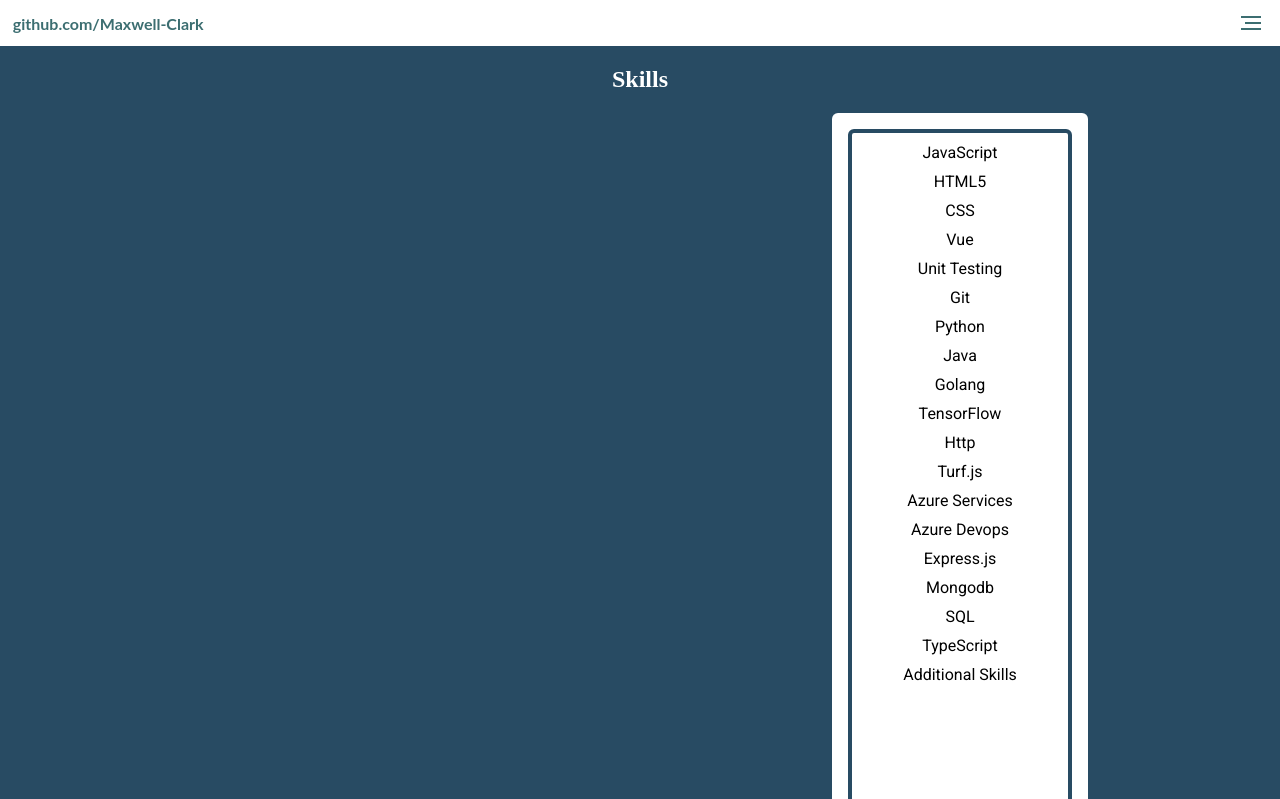
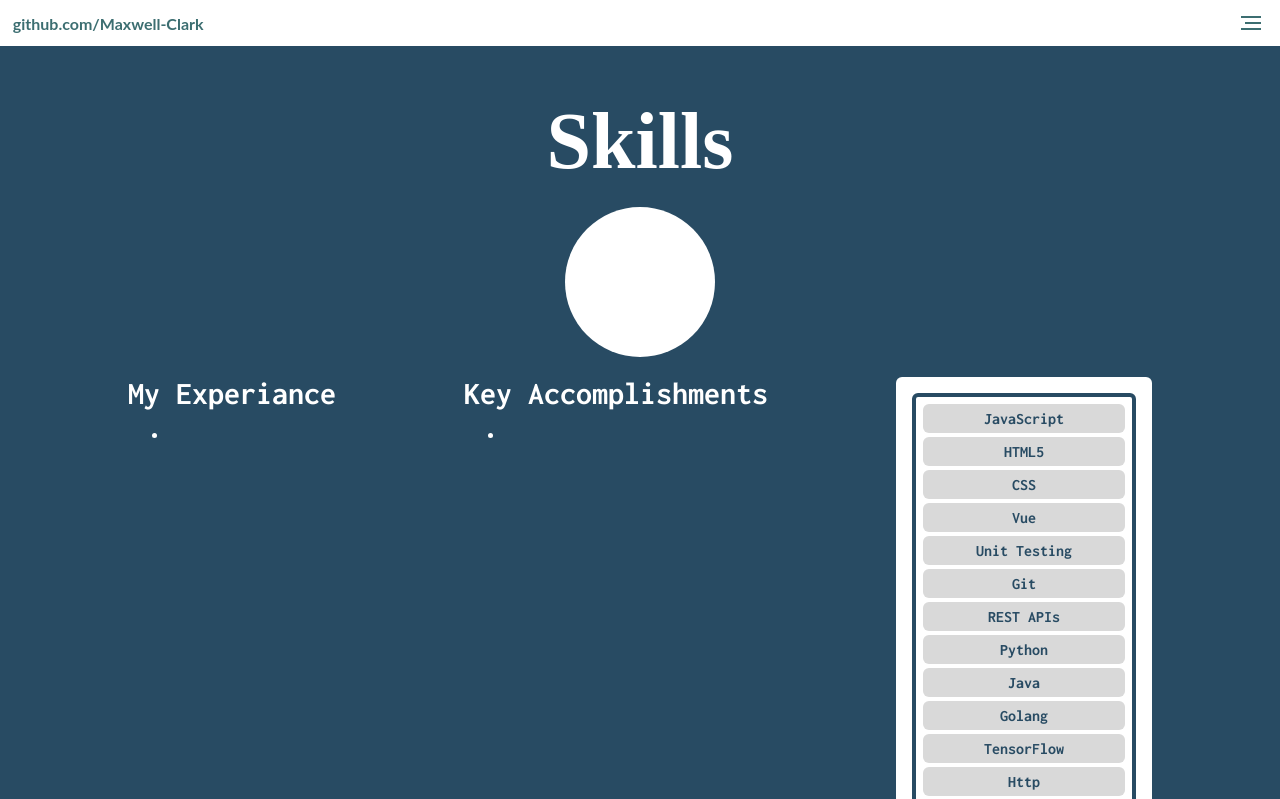
Before and after one commit to Maxwell-Clark/PortfolioWebsite, a Vue app: page /skills in a window 1280 px wide. Shown: the top 799 px of the page. Built offline with nearby package versions, Linux system fonts and the light colour scheme; a web font is replaced by a local one.

Commit message:
layed the groundwork for the skills page functionality

```diff
--- a/src/App.vue
+++ b/src/App.vue
@@ -20,7 +20,7 @@
           <router-link class="link" to="/skills">Skills</router-link>
         </li>
         <li>
-          <router-link class="link" to="/gallery">Gallery</router-link>
+          <router-link class="link" to="/gallery">About</router-link>
         </li>
         <li>
           <router-link class="link" to="/projects">Projects</router-link>
@@ -47,11 +47,12 @@
 </script>
 <style>
 @import url('https://fonts.googleapis.com/css2?family=DotGothic16&family=Libre+Barcode+39+Text&family=Source+Code+Pro:wght@200;400&display=swap');
-@import url('https://fonts.googleapis.com/css2?family=Roboto&display=swap');
+@import url('https://fonts.googleapis.com/css2?family=Roboto:wght@700&display=swap');
+@import url('https://fonts.googleapis.com/css2?family=Inconsolata:wght@700&display=swap');
+/* @import url('https://fonts.googleapis.com/css2?family=Roboto&display=swap'); */
 
 html {
   height: 100vh;
-  overflow: scroll;
   overflow-x: hidden;
 }
 
@@ -111,6 +112,7 @@
 ul.sidebar-panel-nav > li > a {
   color: #284B63;
   text-decoration: none;
+  font-family: 'Inconsolata', monospace;
   font-size: 1.5rem;
   display: block;
   padding-bottom: 0.5em;
--- a/src/store.js
+++ b/src/store.js
@@ -12,3 +12,70 @@
     store.isNavOpen = !store.isNavOpen;
   }
 };
+
+export const state = {
+  returnSkillInfo(skill) {
+    switch (skill) {
+      case 'JavaScript':
+        currentSkillInfo = JavaScriptInfo
+        break;
+      case 'HTML5':
+        currentSkillInfo = HTML5Info
+        break;
+      case 'CSS':
+        currentSkillInfo = CSSInfo
+        break;
+      case 'Vue':
+        currentSkillInfo = VueInfo
+        break;
+      case 'Unit Testing':
+        currentSkillInfo = UnitTestingInfo
+        break;
+      case 'Git':
+        currentSkillInfo = GitInfo
+        break;
+      case 'REST APIs':
+        currentSkillInfo = RESTAPISInfo
+        break;
+      case 'Python':
+        currentSkillInfo = PythonInfo
+        break;
+      case 'Java':
+        currentSkillInfo = JavaInfo
+        break;
+      case 'GoLang':
+        currentSkillInfo = GoLangInfo
+        break;
+      case 'TensorFlow':
+        currentSkillInfo = TensorFlowInfo
+        break;
+      case 'Http':
+        currentSkillInfo = HttpInfo
+        break;
+      case 'Turf.js':
+        currentSkillInfo = TurfInfo
+        break;
+      case 'Express.js':
+        currentSkillInfo = ExpressInfo
+        break;
+      case 'MongoDb':
+        currentSkillInfo = MongoDbInfo
+        break;
+      case 'SQL':
+        currentSkillInfo = SQLInfo
+        break;
+      case 'TypeScript':
+        currentSkillInfo = TypeScriptInfo
+        break;
+      case 'AdditionalSkills':
+        currentSkillInfo = AdditionalSkillsInfo
+        break;
+      case 'Azure Services':
+        currentSkillInfo = AzureServicesInfo
+        break;
+      case 'Azure Devops':
+        currentSkillInfo = AzureDevopsInfo
+        break;
+    }
+  }
+}
--- a/src/views/Home.vue
+++ b/src/views/Home.vue
@@ -53,8 +53,6 @@
 </script>
 //Video by Tom Fisk from Pexels
 <style scoped>
-/* @import url('https://fonts.googleapis.com/css2?family=DotGothic16&family=Libre+Barcode+39+Text&family=Source+Code+Pro:wght@200;400&display=swap');
-@import url('https://fonts.googleapis.com/css2?family=Roboto&display=swap'); */
 #name {
   font-size: 4.5em;
   font-family: 'Roboto', sans-serif;
--- a/src/views/Skills.vue
+++ b/src/views/Skills.vue
@@ -1,40 +1,56 @@
 <template>
     <div>
-        <!-- <SidePanel /> -->
         <h2>Skills</h2>
-        <!-- <p>I am fluent in html, javascript, and css</p>
-        <p>I have used Mongodb and Sql Data bases</p>
-        <p>I have used Expressjs</p>
-        <p>vuejs, google maps api, turfjs, rest apis, azure services, azure devops</p>
-        <p>git, typescript</p> -->
-
+        <div id="logo">
+            <img src="" alt="">
+        </div>
+        <div class="body">
+            <div>
+                <h3 class="list_headers">My Experiance</h3>
+                <ul>
+                    <li></li>
+                </ul>
+            </div>
+            <div>
+                <h3 class="list_headers">Key Accomplishments</h3>
+                <ul>
+                    <li></li>
+                </ul>
+            </div>
             <div class="scroll_menu">
                 <div class="menu">
                     <div class="skills">
-                    <label class="skill" v-for="skill in skills" :key="skill" for="">{{skill}}</label>
+                        <label class="skill" @click="showSkillInfo" v-for="skill in skills" :key="skill" for="">{{skill}}</label>
+                    </div>
                 </div>
             </div>
         </div>
     </div>
 </template>
 
-// <script>
-// import SidePanel from '@/components/SidePanel.vue'
+<script>
 
 export default {
     data() {
         return {
             skills: ['JavaScript ',
                 'HTML5', 'CSS', 'Vue', 'Unit Testing',
-            'Git', 'Python', 'Java', 'Golang', 'TensorFlow',
+                'Git', 'REST APIs', 'Python', 'Java', 'Golang', 'TensorFlow',
                 'Http', 'Turf.js', 'Azure Services', 'Azure Devops',
-            'Express.js', 'Mongodb', 'SQL', 'TypeScript', 'Additional Skills']
+                'Express.js', 'Mongodb', 'SQL', 'TypeScript', 'Additional Skills'],
+            activeSkill: null
         }
     },
     name: 'Skills',
-components: {
-    // SidePanel
+    mounted() {
+        this.activeSkill = this.skills[0]
+    },
+    methods: {
+        showSkillInfo(newSkill) {
+            this.activeSkill = newSkill
         }
+    }
+
 }
 
 </script>
@@ -43,25 +59,50 @@
 
 h2 {
     font-family: 'Libre Barcode 39 Text', cursive;
+    font-size: 5em;
+    margin: auto;
+    margin-top: 50px;
+    margin-bottom: 20px;
+}
+
+.list_headers {
+    margin: 0px;
+    font-family: 'Inconsolata', monospace;
+    font-size: 2em;
+}
+
+
+#logo {
+    width: 150px;
+    height: 150px;
+    position: relative;
+    border-radius: 50%;
+    margin: auto;
+    background-color: white;
+}
+
+.body {
+    display: flex;
+    justify-content: space-evenly;
+    width: 100%;
+    margin-top: 20px;
 }
 
 .scroll_menu {
-    height: 45em;
+    height: 43.5em;
     width: 16em;
     border-radius: 6px;
     float: right;
-    margin-right: 15%;
     background-color: white;
 }
 
 .menu {
     margin: 1em;
-    height: 42em;
+    height: 41em;
     border-width: 4px;
     border-color: #284B63;
     border-radius: 6px;
     border-style: solid;
-    /* overflow: scroll; */
 }
 
 .skills {
@@ -72,9 +113,12 @@
 }
 
 .skill {
-    padding: 5px;
-    color: black;
-    font-family: 'Roboto', sans-serif;
+    padding: 6px;
+    color: #284B63;
+    background: #D9D9D9;
+    font-family: 'Inconsolata', monospace;
+    margin: 2px;
+    border-radius: 6px;
 }
 
 </style>>
```
Lines whose indentation alone changed are shown as unchanged.
